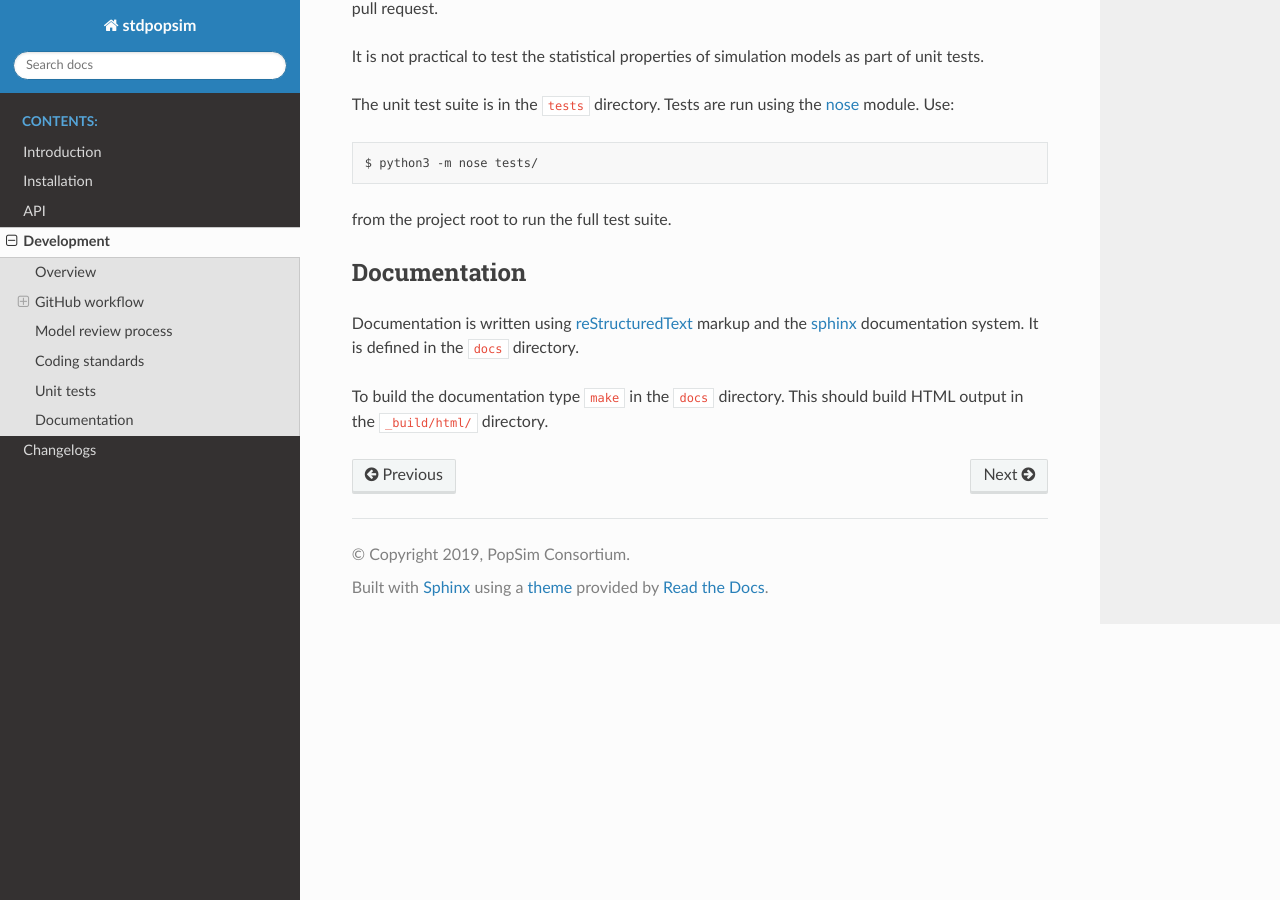
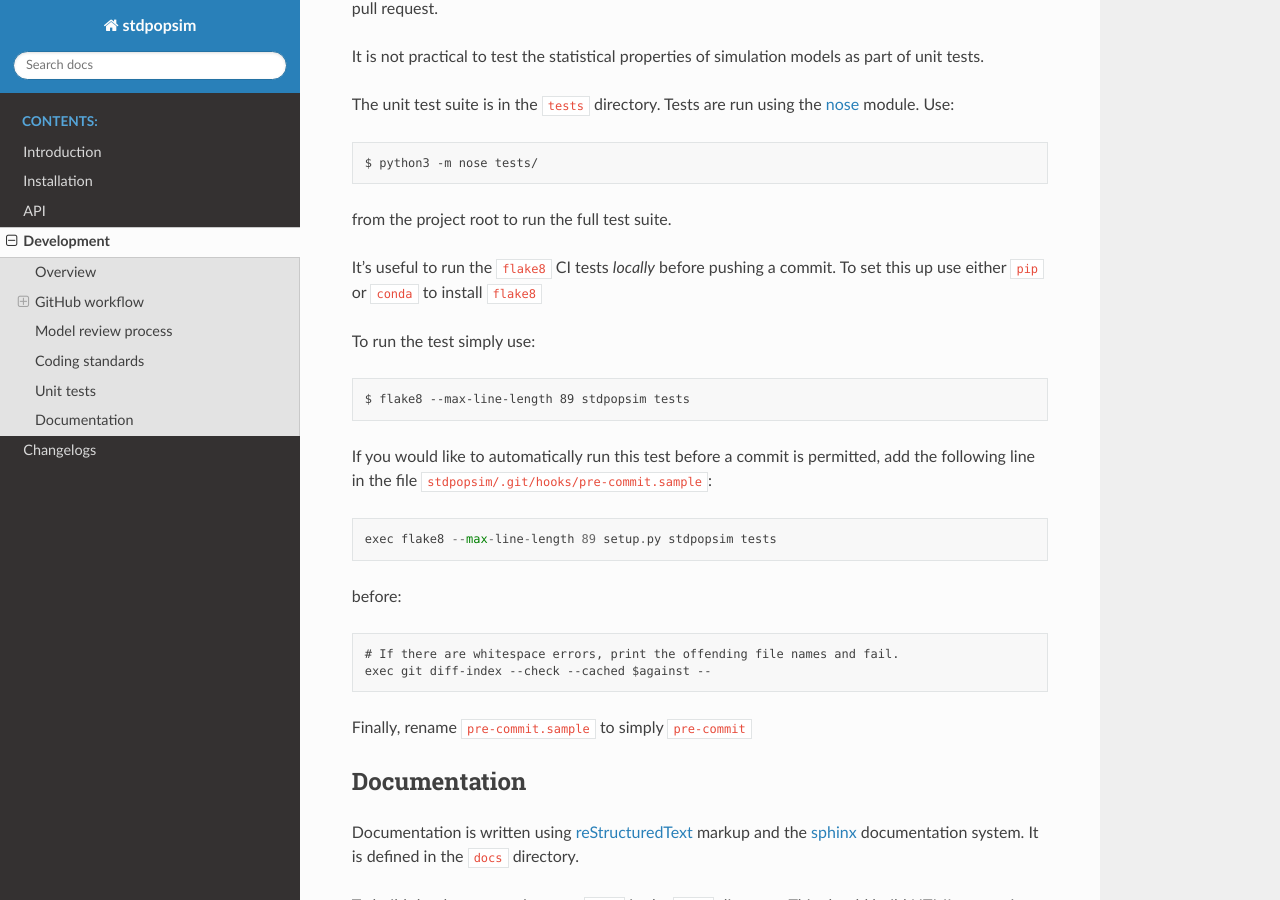
Before and after one commit to popsim-consortium/stdpopsim, a Sphinx documentation site: the page built from docs/development.rst, in a window 1280 px wide and 900 px high, scrolled down 6968 px. Built offline with Sphinx 7.4.7 and the Read the Docs theme 2.0.0, drawn with Linux system fonts in a browser that asks for light colours; formulas are drawn with MathJax 3.

Commit message:
flake8 in dev docs

```diff
--- a/docs/development.rst
+++ b/docs/development.rst
@@ -398,6 +398,25 @@ The unit test suite is in the ``tests`` directory. Tests are run using the
 
 from the project root to run the full test suite.
 
+It's useful to run the ``flake8`` CI tests *locally* before pushing a commit.
+To set this up use either ``pip`` or ``conda`` to install ``flake8``
+
+To run the test simply use::
+
+    $ flake8 --max-line-length 89 stdpopsim tests
+
+If you would like to automatically run this test before a commit is permitted,
+add the following line in the file ``stdpopsim/.git/hooks/pre-commit.sample``::
+
+    exec flake8 --max-line-length 89 setup.py stdpopsim tests
+
+before::
+
+    # If there are whitespace errors, print the offending file names and fail.
+    exec git diff-index --check --cached $against --
+
+Finally, rename ``pre-commit.sample`` to simply ``pre-commit``
+
 *************
 Documentation
 *************
```
